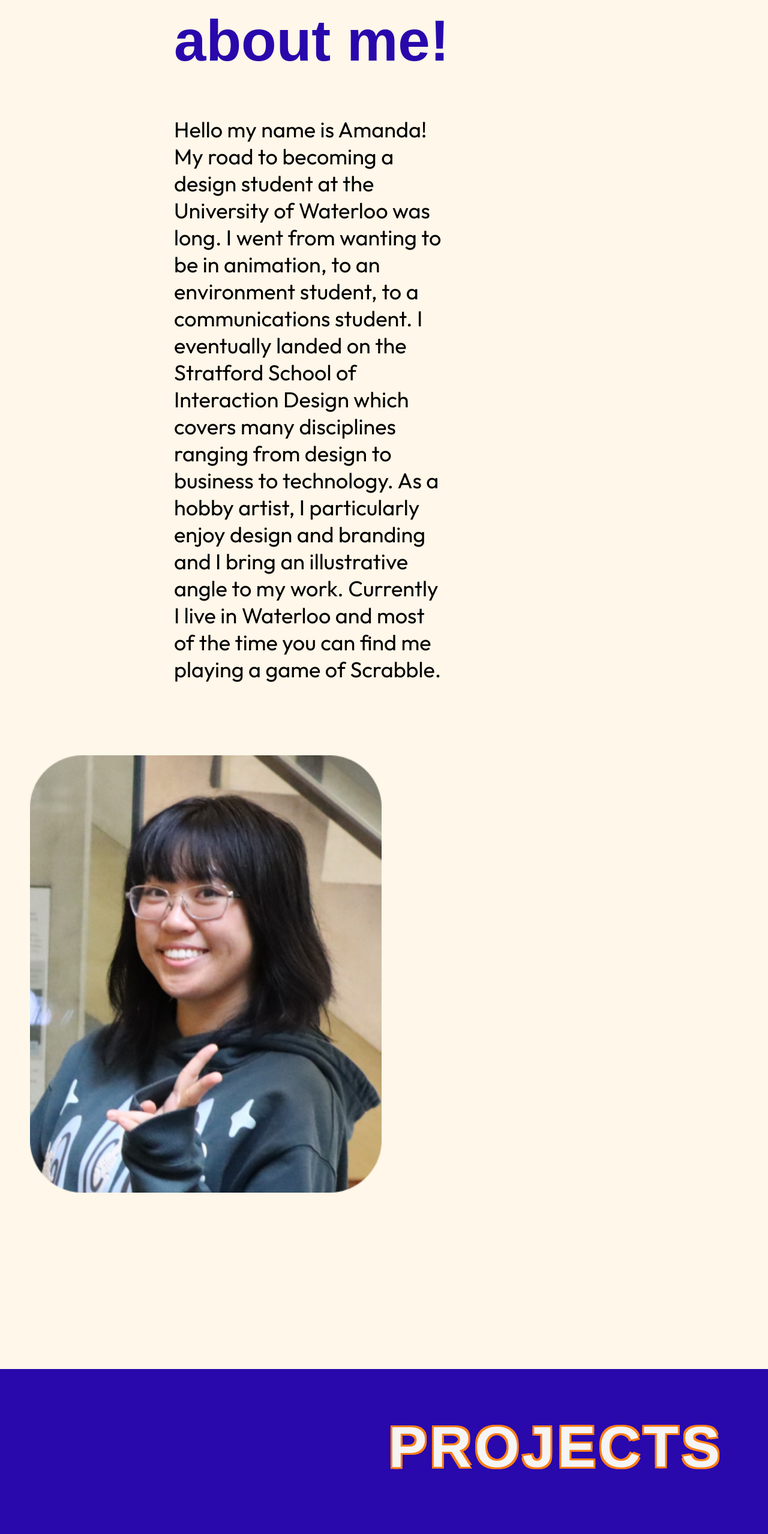
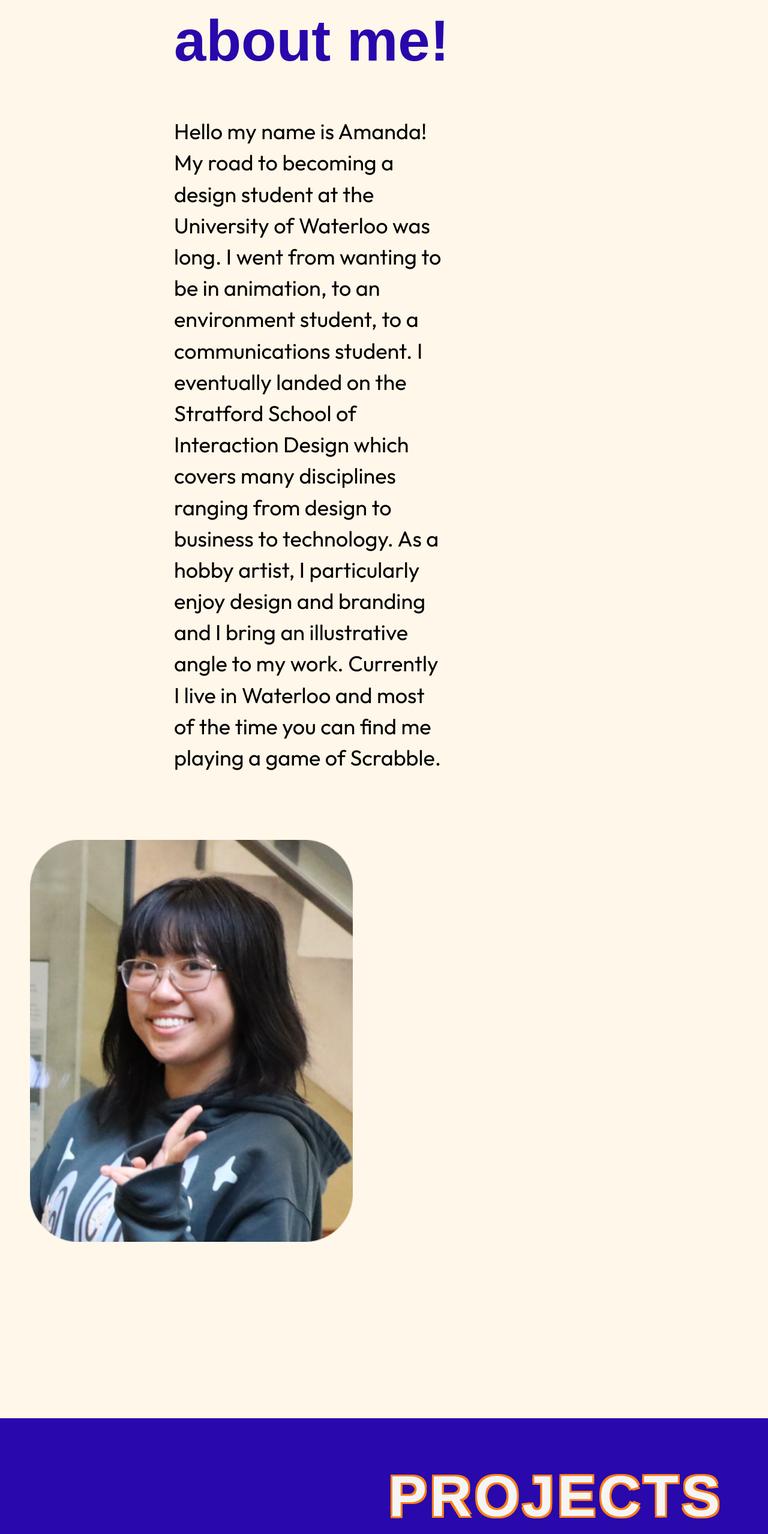
Before and after one commit to a23guan/Personal-Website-GBDA-228-A3, a plain HTML site: page index.html in a window 1280 px wide. Shown: the part 2249-4806 px from the top of the page at 60% size. Drawn offline with Linux system fonts and the light colour scheme; a web font is replaced by a local one.

Commit message:
line spacing

```diff
--- a/index.html
+++ b/index.html
@@ -153,12 +153,14 @@
       float: left;
       padding: 40px 80px 75px 290px;
       width: 35%;
+      font-size: 29;
+      line-height: 1.45;
     }
 
     .about_blurb img:first-of-type{
       position: relative;
-      padding: 10px 10px 290px 50px;
-      height: 729px;
+      padding: 0px 10px 290px 50px;
+      height: 670px;
     }
 
     .about_blurb img:nth-of-type(2){
@@ -179,6 +181,7 @@
       align-items: flex-end;
       display: flex;
       justify-content: flex-end;
+      right: 30px;
     }
 
   </style>
```
